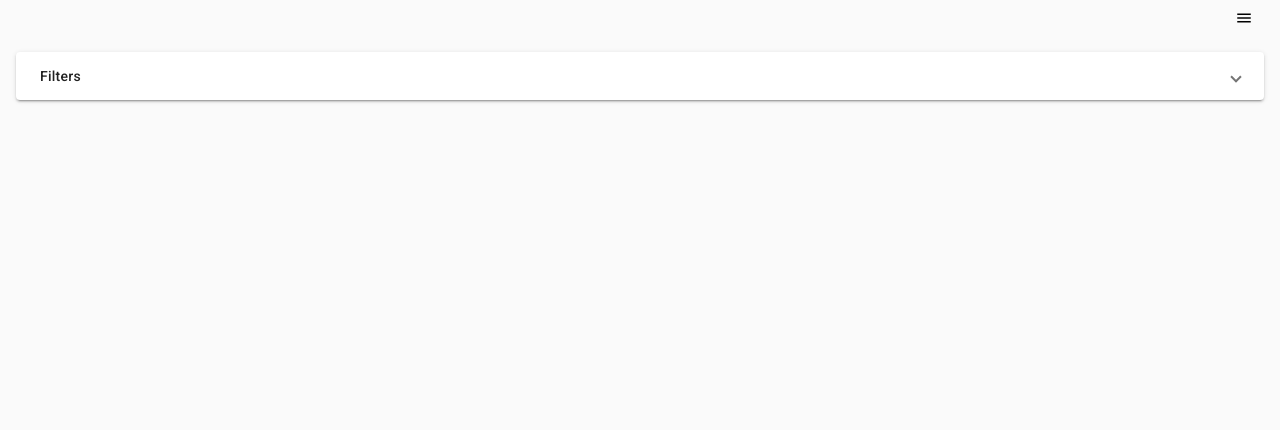
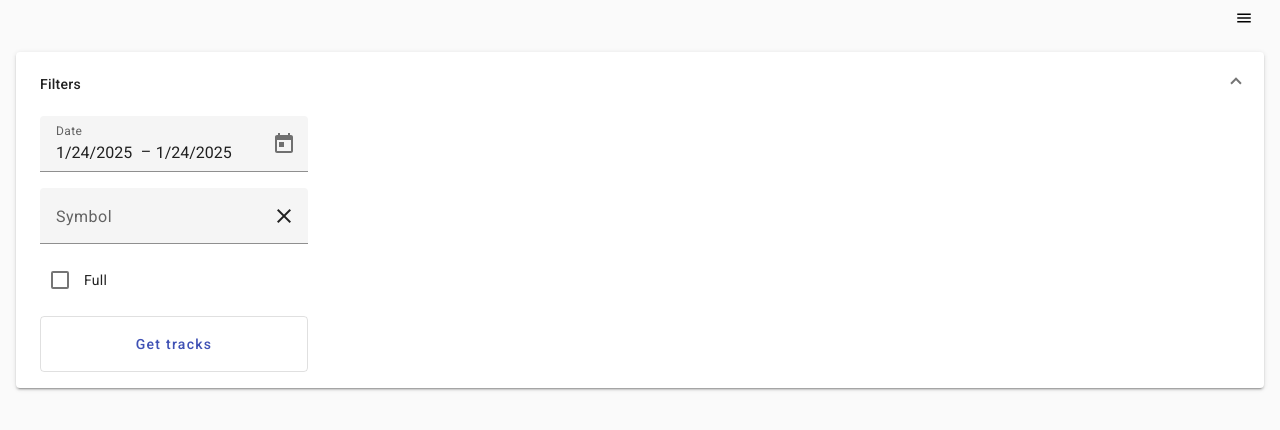
Before and after one commit to antonhancharyk/crypto-knight-dashboard, an Angular app: page / in a window 1280 px wide. Shown: the top 430 px of the page. Built offline with nearby package versions, Linux system fonts and the light colour scheme.

Commit message:
Add initial filters state are opened

```diff
--- a/src/pages/home/home.component.html
+++ b/src/pages/home/home.component.html
@@ -6,7 +6,7 @@
   } @else {
   <div class="container1">
     <mat-accordion>
-      <mat-expansion-panel>
+      <mat-expansion-panel expanded="true">
         <mat-expansion-panel-header>
           <mat-panel-title>
             Filters
```
